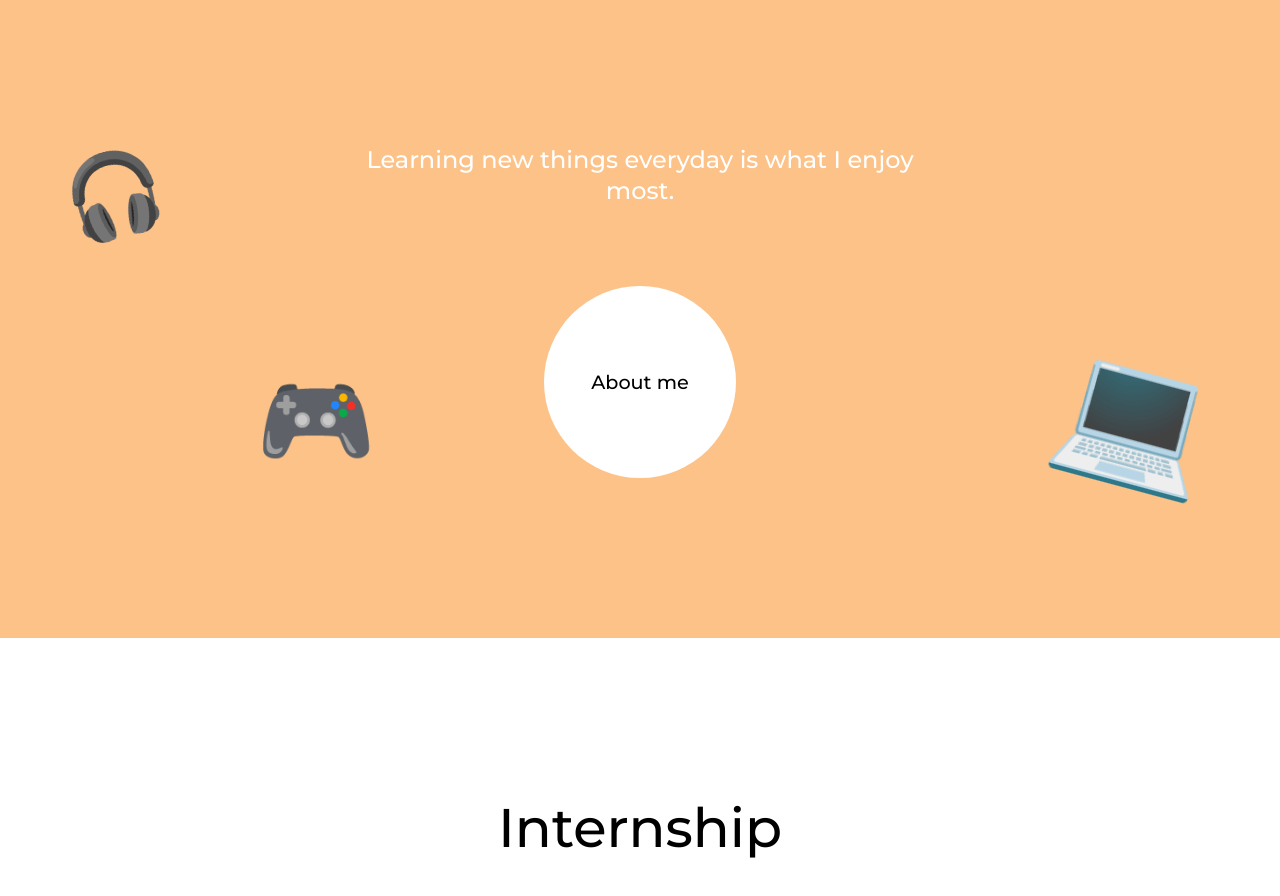
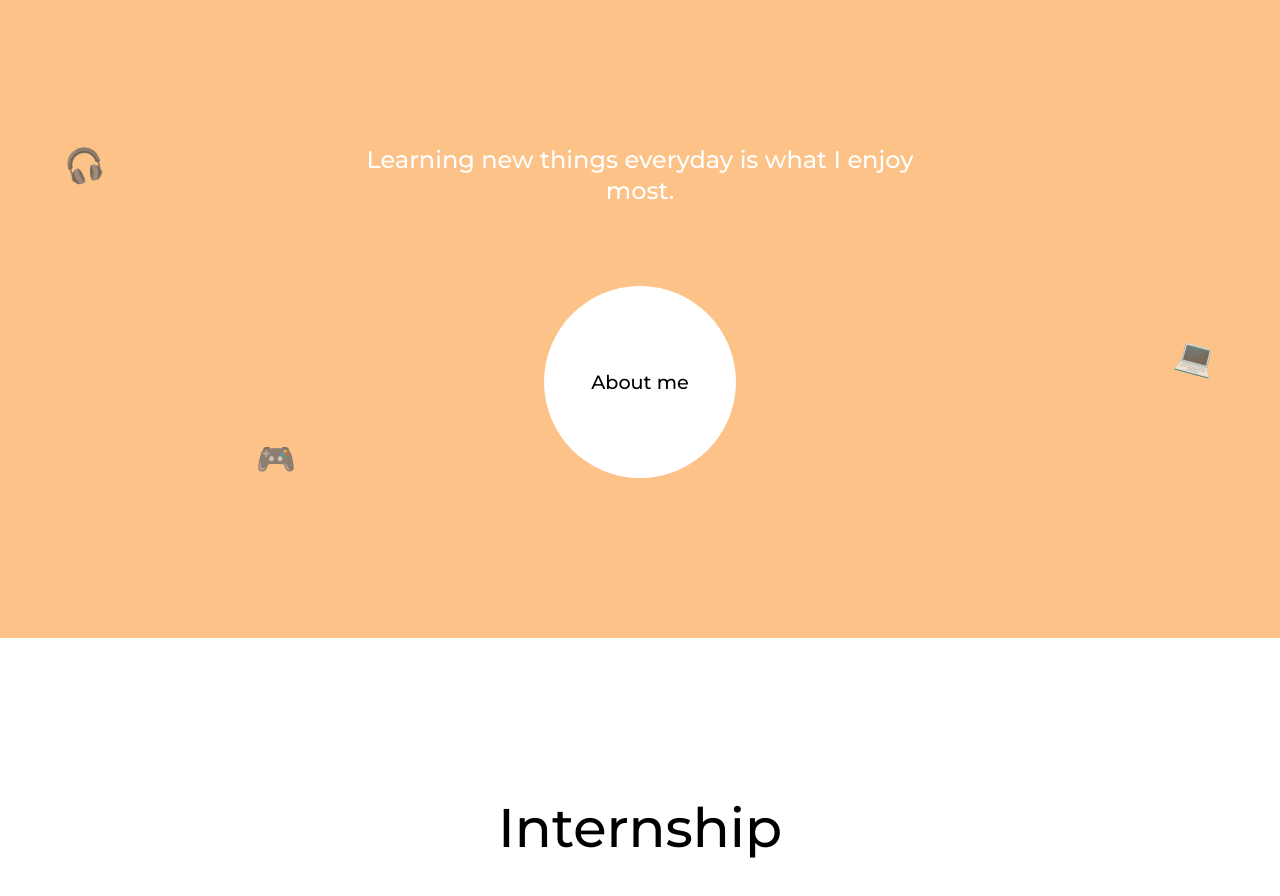
Before and after one commit to The-Sander/Portfolio, a Vue app: page / in a window 1280 px wide. Shown: the part 1020-1916 px from the top of the page. Built offline with nearby package versions, Linux system fonts and the light colour scheme.

Commit message:
style change

```diff
--- a/src/assets/style.scss
+++ b/src/assets/style.scss
@@ -279,7 +279,8 @@ h1 {
       transition: 0.3s ease-in-out;
       width: 100%;
       height: 100%;
-      font-size: 5rem;
+      opacity: 0.7;
+      font-size: 2rem;
       transform: rotate(-15deg);
       color: $primary;
     }
@@ -295,7 +296,8 @@ h1 {
       transition: 0.3s ease-in-out;
       width: 100%;
       height: 100%;
-      font-size: 8rem;
+      opacity: 0.7;
+      font-size: 2rem;
       transform: rotate(15deg);
       color: $complementary;
     }
@@ -311,7 +313,8 @@ h1 {
       transition: 0.3s ease-in-out;
       width: 100%;
       height: 100%;
-      font-size: 6rem;
+      opacity: 0.7;
+      font-size: 2rem;
       transform: rotate(0deg);
       color: $complementary;
     }
```
